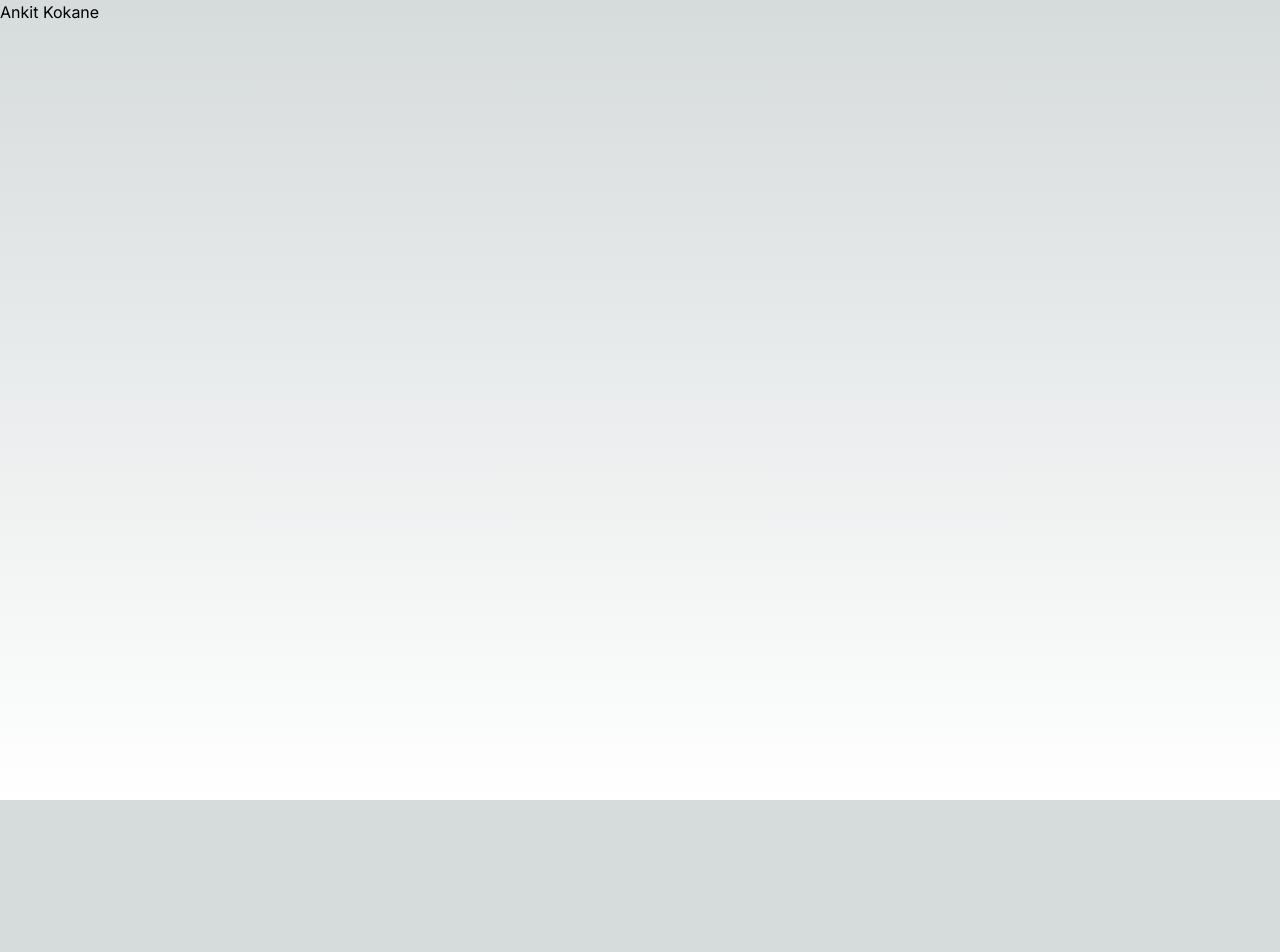
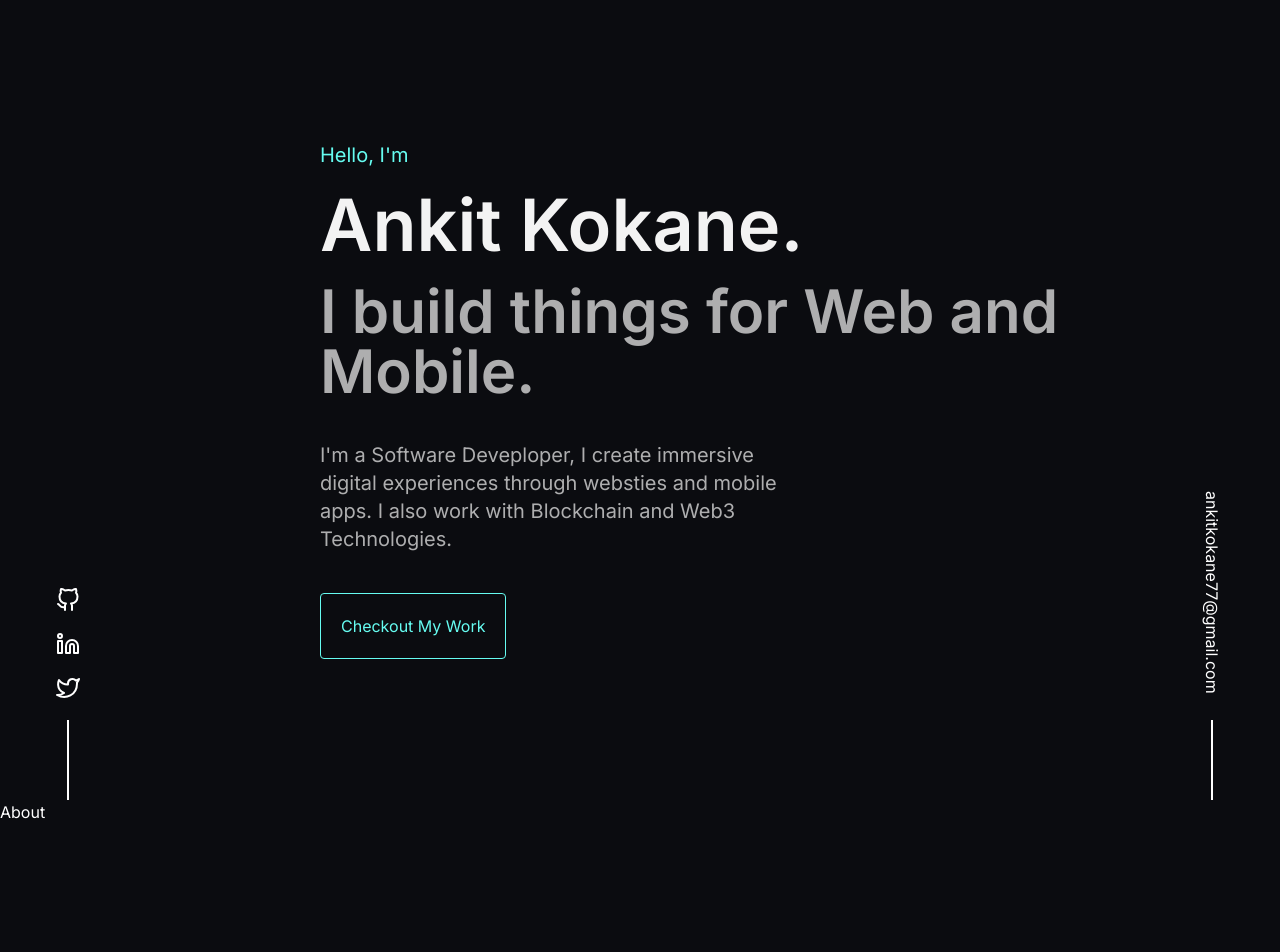
Before and after one commit to thedudeontitan/thedudeontitan.github.io.new, a Next.js app: page / in a window 1280 px wide. Shown: the top 952 px of the page. Before the commit the page ends 800 px from the top, so only its background shows below. Built offline with nearby package versions, Linux system fonts and the light colour scheme.

Commit message:
created landing page
Signed-off-by: Ankit Kokane <97180942+thedudeontitan@users.noreply.github.com>

```diff
--- a/app/layout.tsx
+++ b/app/layout.tsx
@@ -1,25 +1,53 @@
-import Navbar from './(components)/Navbar'
-import './globals.css'
-import { Inter } from 'next/font/google'
+import Navbar from "./(components)/Navbar";
+import "./globals.css";
+import { Inter } from "next/font/google";
+import Link from "next/link";
+import { FiGithub, FiLinkedin, FiTwitter } from "react-icons/fi";
 
-const inter = Inter({ subsets: ['latin'] })
+const inter = Inter({ subsets: ["latin"] });
 
 export const metadata = {
-  title: 'Create Next App',
-  description: 'Generated by create next app',
-}
+  title: "Create Next App",
+  description: "Generated by create next app",
+};
 
 export default function RootLayout({
   children,
 }: {
-  children: React.ReactNode
+  children: React.ReactNode;
 }) {
   return (
     <html lang="en">
       <body className={inter.className}>
-        <Navbar/>
+        <Navbar />
         {children}
-        </body>
+        <main>
+          <div className="lg:fixed flex flex-row left-0 bottom-0 ml-14 text-white">
+            <div className="text-2xl flex flex-col items-center gap-y-5">
+              <Link href="https://github.com/thedudeontitan">
+                <FiGithub className="hover:scale-110 transition-all duration-500" />
+              </Link>
+              <Link href="https://github.com/thedudeontitan">
+                <FiLinkedin className="hover:scale-110 transition-all duration-500" />
+              </Link>
+              <Link href="https://github.com/thedudeontitan">
+                <FiTwitter className="hover:scale-110 transition-all duration-500" />
+              </Link>
+              <div className="border-l-2 h-20 border-white" />
+            </div>
+          </div>
+          <div className="lg:fixed flex flex-row right-0 bottom-0 mr-14 text-white">
+            <div className="text-base flex flex-col items-center gap-y-5">
+              <Link href="mailto:ankitkokane77@gmail.com">
+                <span className="[writing-mode:vertical-lr] hover:scale-110 transition-all duration-500">
+                  ankitkokane77@gmail.com
+                </span>
+              </Link>
+              <div className="border-r-2 h-20 border-white" />
+            </div>
+          </div>
+        </main>
+      </body>
     </html>
-  )
+  );
 }
--- a/app/page.tsx
+++ b/app/page.tsx
@@ -2,9 +2,30 @@ import React from "react";
 
 export default function page() {
   return (
-    <div>
+    <div className="bg-[#0B0C10] text-white">
       <div className="min-h-screen">
-        <span className="">Ankit Kokane</span>
+        <div className="lg:ml-80 flex h-screen">
+          <div className="flex flex-col gap-y-5 my-auto">
+            <span className="text-xl text-[#66FCF1]">Hello, I'm</span>
+            <span className="text-7xl font-semibold text-[#f3f3f3]">Ankit Kokane.</span>
+            <span className="text-6xl font-semibold text-[#f3f3f3] opacity-70">I build things for Web and Mobile.</span>
+            <span className="text-xl lg:w-1/2 my-5 text-[#f3f3f3] opacity-70">I'm a Software Deveploper, I create immersive digital experiences through websties and mobile apps. I also work with Blockchain and Web3 Technologies.</span>
+            <button className="border border-[#66FCF1] text-[#66FCF1] w-fit p-5 rounded hover:scale-105 hover:shadow-md hover:shadow-[#66FCF1] transition-all">Checkout My Work</button>
+          </div>
+        </div>
+      </div>
+
+      <div className="min-h-screen" id="about">
+        <span className="">About</span>
+      </div>
+      <div className="min-h-screen" id="experience">
+        <span className="">Experince</span>
+      </div>
+      <div className="min-h-screen" id="projects">
+        <span className="">Projects</span>
+      </div>
+      <div className="min-h-screen" id="contact">
+        <span className="">Contact</span>
       </div>
     </div>
   );
--- a/package.json
+++ b/package.json
@@ -19,6 +19,7 @@
     "postcss": "8.4.24",
     "react": "18.2.0",
     "react-dom": "18.2.0",
+    "react-icons": "^4.10.1",
     "tailwindcss": "3.3.2",
     "typescript": "5.1.6"
   }
```
Also changed, not shown: 1 other file (tests, documents, lock files or other folders).
